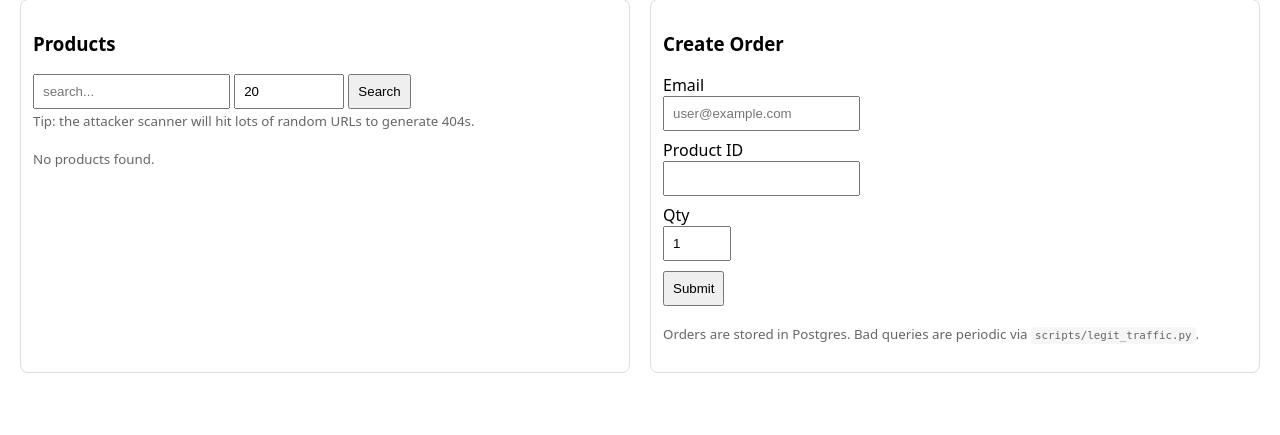
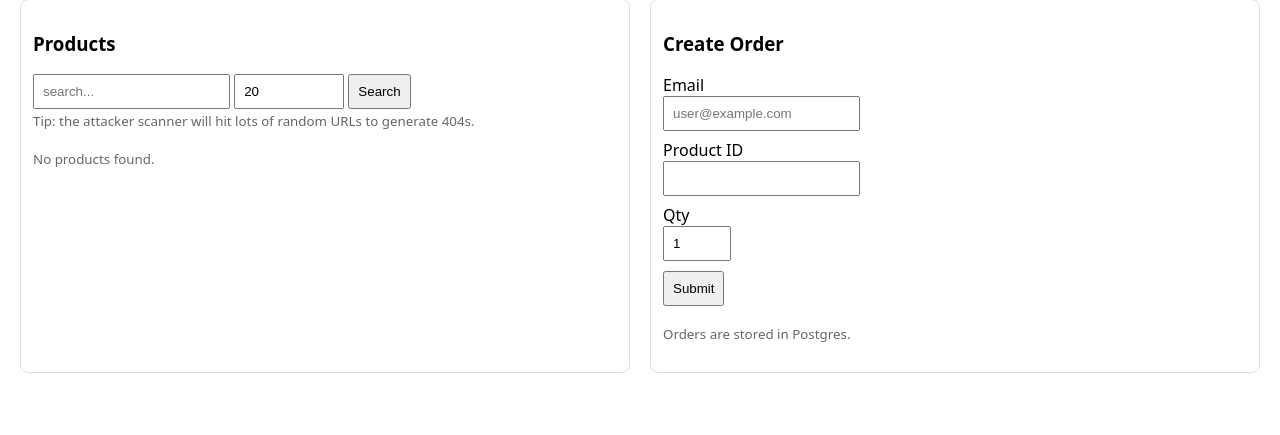
Before and after one commit to nycnighthawk/otel-app-sample, a FastAPI app: page / in a window 1280 px wide. Shown: the part 125-560 px from the top of the page. Run offline with FastAPI, Linux system fonts and the light colour scheme; data that the repository does not hold is empty.

Commit message:
matching functionalities with fastapi app

```diff
--- a/app/templates/index.html
+++ b/app/templates/index.html
@@ -55,7 +55,7 @@
             <button type="submit">Submit</button>
           </div>
         </form>
-        <p><small>Orders are stored in Postgres. Bad queries are periodic via <code>scripts/legit_traffic.py</code>.</small></p>
+        <p><small>Orders are stored in Postgres.</small></p>
       </div>
     </div>
 
--- a/java-app/src/main/resources/public/index.html
+++ b/java-app/src/main/resources/public/index.html
@@ -55,10 +55,10 @@
             <button type="submit">Submit</button>
           </div>
         </form>
-        <p><small>Orders are stored in Postgres. Bad queries are periodic via <code>scripts/legit_traffic.py</code>.</small></p>
+        <p><small>Orders are stored in Postgres.</small></p>
       </div>
     </div>
 
-    <script src="/static/app.js"></script>
+    <script src="/assets/app.js"></script>
   </body>
 </html>
```
Also changed, not shown: java-app/src/main/resources/public/assets/app.js.
